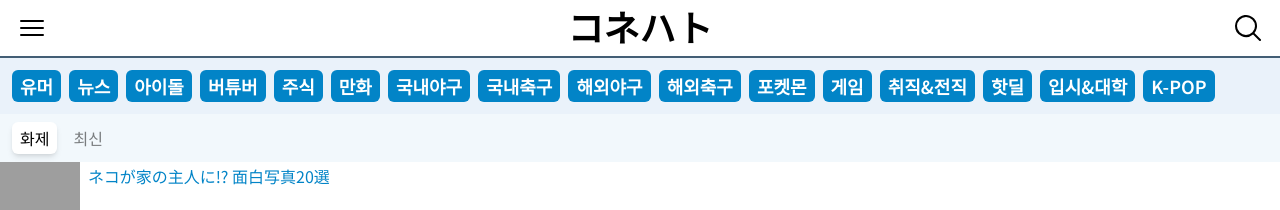
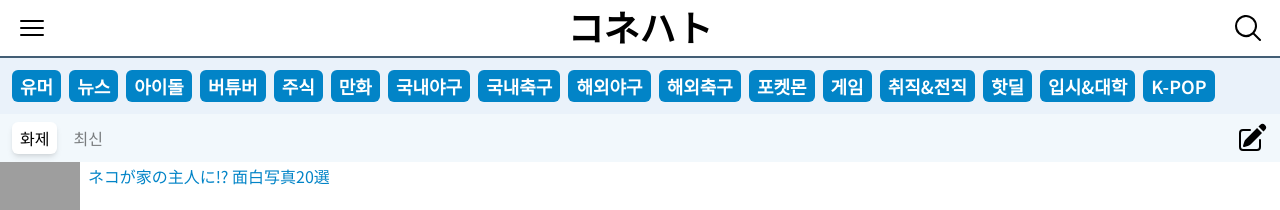
Before and after one commit to conehato/nekuha, a Next.js app: page / in a window 1280 px wide. Shown: the top 210 px of the page. Built offline with nearby package versions, Linux system fonts and the light colour scheme; grey boxes are pictures that could not be loaded.

Commit message:
Add Button for move write page

```diff
--- a/src/components/article/filter/ListFilter.tsx
+++ b/src/components/article/filter/ListFilter.tsx
@@ -2,6 +2,7 @@
 
 import { usePathname } from "next/navigation";
 import Link from "next/link";
+import { PencilSquareIcon } from "@heroicons/react/24/solid";
 
 interface IListFilterProps {
   items: { name: string; key: string }[];
@@ -12,7 +13,8 @@ export function ListFilter({ items, selectedItem }: IListFilterProps) {
   const pathname = usePathname();
 
   const renderFilterItem = () => {
-    const getFilteredUrlWithQuery = (query: string) => (`${pathname}?filter=${query}`)
+    const getFilteredUrlWithQuery = (query: string) =>
+      `${pathname}?filter=${query}`;
     // Each item navigates to (current url + query named 'filter')
     // ex) /game?filter=hot
     // Every page.tsx which has ListFilter component as children can get 'filter' from prop named 'searchParams'
@@ -39,8 +41,11 @@ export function ListFilter({ items, selectedItem }: IListFilterProps) {
   };
 
   return (
-    <div className="w-fill flex flex-row bg-main-blue/30 px-2 py-1">
-      {renderFilterItem()}
+    <div className="w-fill flex flex-row justify-between bg-main-blue/30 px-2 py-1">
+      <div className="flex flex-row">{renderFilterItem()}</div>
+      <Link href={"/write"} className="p-1">
+        <PencilSquareIcon className="w-8 h-8" />
+      </Link>
     </div>
   );
 }
```
